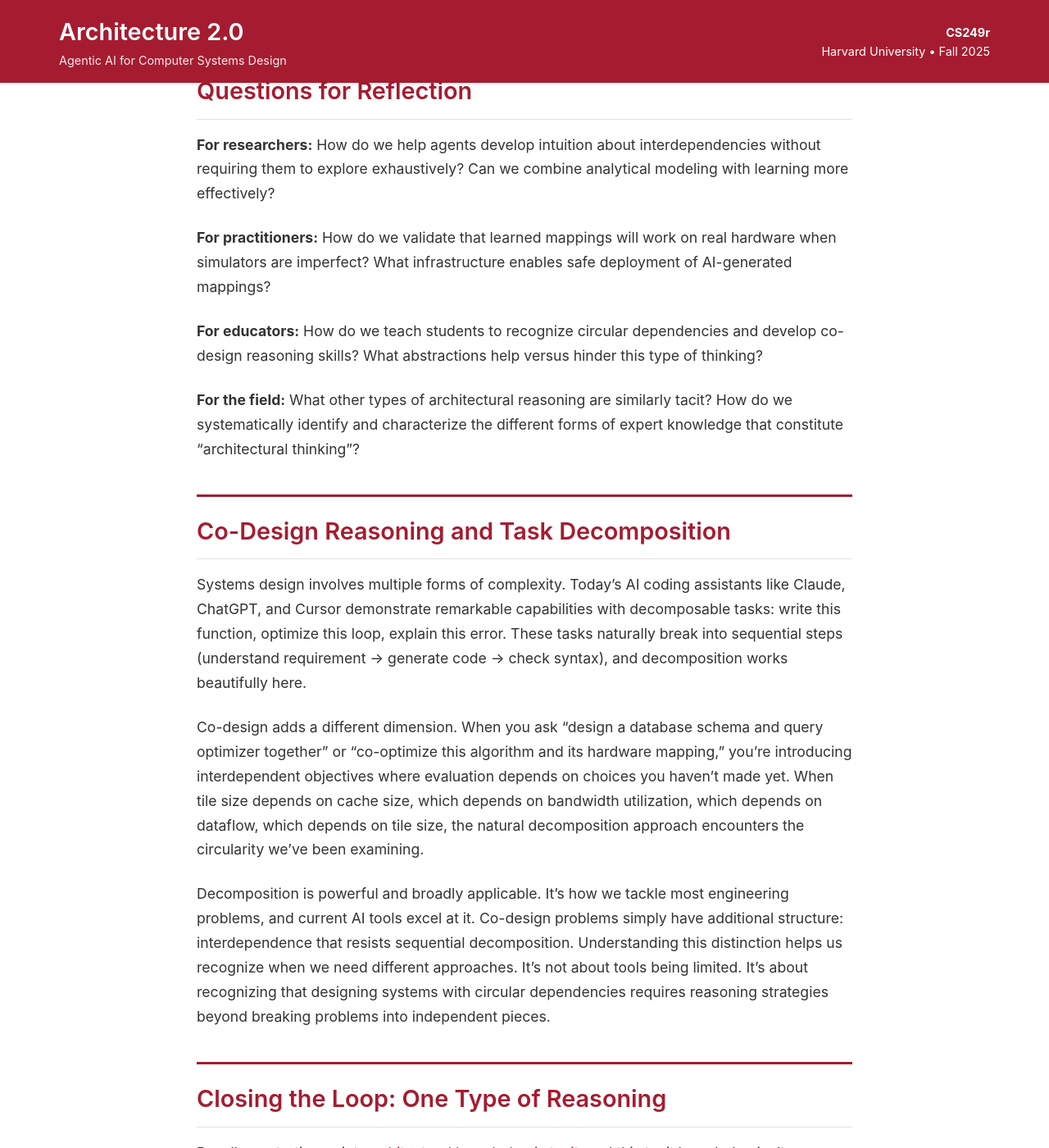
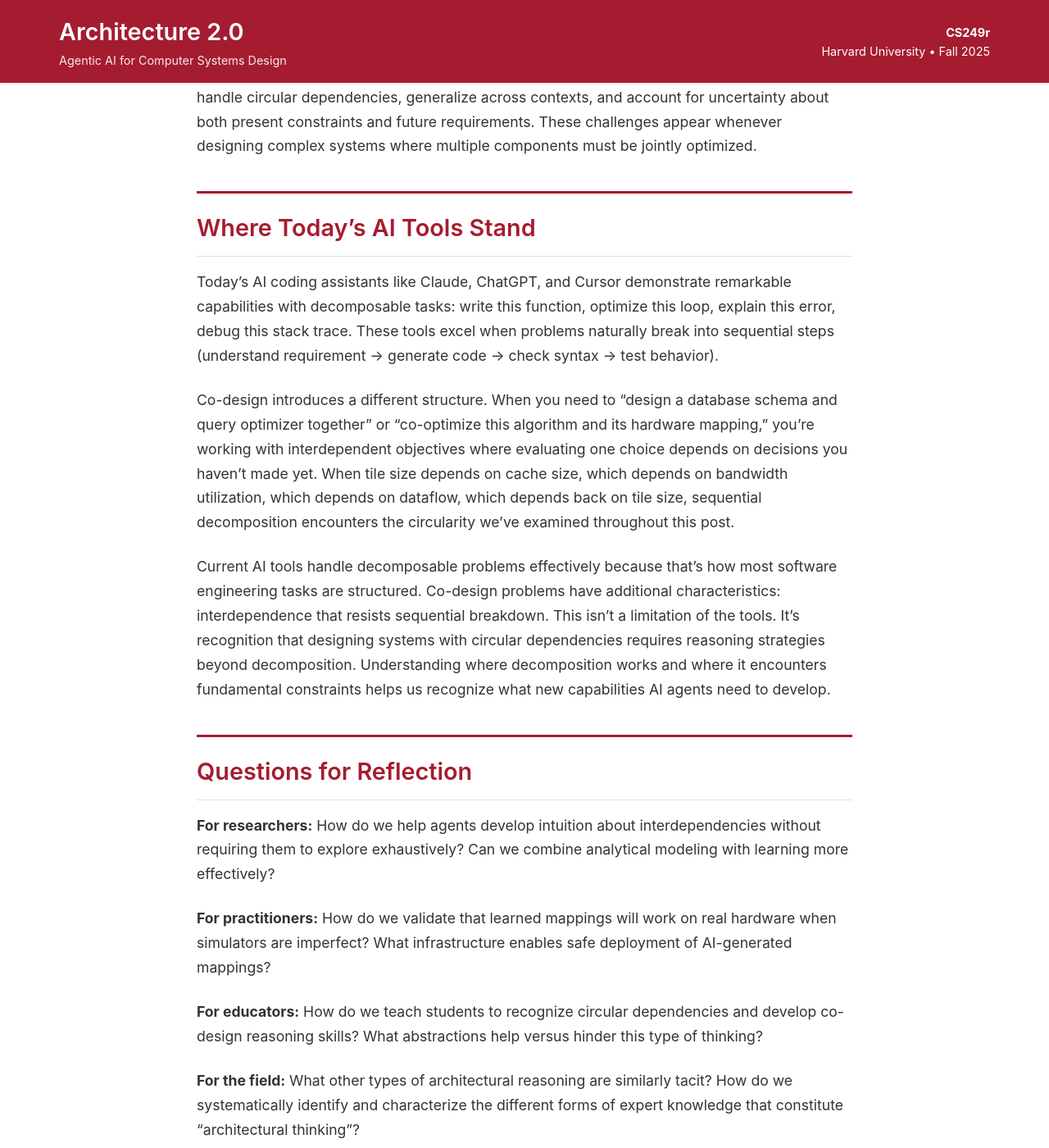
Before and after one commit to harvard-edge/cs249r_fall2025, a Jekyll site: the page built from _posts/2024-10-22-week-8-mapping-codesign.md, in a window 1280 px wide and 1400 px high, scrolled down 16166 px. Shown: the whole window at 82% size. Built offline with Jekyll 4.4.1, drawn with Linux system fonts in a browser that asks for light colours; comment, search, counter and statistics services are not loaded; some of the changed lines change nothing that is shown; some of the changed text lies outside the part shown.

Commit message:
Improve Week 8 blog post: better title, Jenny attribution, reorder sections
- Changed title to 'Can AI Optimize When Everything Depends on Everything?' for better social media appeal
- Enhanced Jenny Huang's attribution throughout production constraints section
- Reordered sections: moved 'Where Today's AI Tools Stand' before 'Questions for Reflection' for better flow
- Reframed discussion of current AI tools to be more observational about capabilities and structural challenges

```diff
--- a/_posts/2024-10-22-week-8-mapping-codesign.md
+++ b/_posts/2024-10-22-week-8-mapping-codesign.md
@@ -1,6 +1,6 @@
 ---
 layout: post
-title: "Week 8: Can AI Navigate Circular Dependencies? The Mapping Challenge"
+title: "Week 8: Can AI Optimize When Everything Depends on Everything? The Mapping Challenge"
 date: 2024-10-22
 author: "Vijay Janapa Reddi and Arya Tschand"
 categories: [architecture, design]
@@ -253,9 +253,11 @@
 
 While DOSA and AutoTVM reveal important aspects of co-design reasoning, production deployment introduces additional complexities. Our guest speaker, industry practitioner Jenny Huang (co-author of DOSA), highlighted challenges that research papers often elide, showing that reasoning about mappings in practice extends far beyond pure performance optimization.
 
+Jenny's insights from working at the intersection of architecture design and practical ML workload deployment reveal several critical dimensions that co-design reasoning must address:
+
 ### The Workload Prediction Problem
 
-You're designing hardware that will tape out in 2-3 years. What workloads will it run?
+As Jenny emphasized, you're designing hardware that will tape out in 2-3 years. What workloads will it run?
 
 In 2017, transformer architectures didn't dominate. By 2024, they're everywhere. Each generation of GPU architecture must bet on future trends. Get it wrong, and your hardware is optimized for workloads that no longer matter.
 
@@ -267,7 +269,7 @@
 
 ### The Programmability Constraint
 
-The best mapping means nothing if developers can't express it.
+Jenny stressed that the best mapping means nothing if developers can't express it.
 
 Remember [Week 5's discussion of the CUDA moat](/blog/2024/10/01/gpu-performance-engineering/)? NVIDIA's dominance isn't just about hardware performance. It's about the software ecosystem that makes that performance accessible.
 
@@ -275,7 +277,7 @@
 
 ### The Validation Challenge
 
-From our class discussion: "How do you validate a new architecture without building it?"
+Jenny highlighted a critical question from our class discussion: "How do you validate a new architecture without building it?"
 
 Simulators like TimeLoop are approximations. They make assumptions. Real hardware has quirks the simulator doesn't capture. This is the simulation-reality gap we've seen throughout the course, but in hardware it's especially costly.
 
@@ -285,9 +287,7 @@
 
 ### The Integration Reality
 
-From our discussion: "Existing systems weren't designed for ML integration."
-
-Even if you have perfect mappings, deploying them requires infrastructure: validation pipelines, rollback mechanisms, monitoring systems. This is why, as we've seen throughout Phase 1 and 2, only organizations with massive infrastructure can deploy these techniques.
+From Jenny's perspective working at Nvidia, even if you have perfect mappings, deploying them requires infrastructure: validation pipelines, rollback mechanisms, monitoring systems. This is why, as we've seen throughout Phase 1 and 2, only organizations with massive infrastructure can deploy these techniques.
 
 
 ## What Mapping Reveals About AI Agent Challenges
@@ -396,6 +396,15 @@
 Co-design reasoning isn't just about finding good solutions to constrained optimization problems. It's about developing new forms of reasoning that combine learning and structure, handle circular dependencies, generalize across contexts, and account for uncertainty about both present constraints and future requirements. These challenges appear whenever designing complex systems where multiple components must be jointly optimized.
 
 
+## Where Today's AI Tools Stand
+
+Today's AI coding assistants like Claude, ChatGPT, and Cursor demonstrate remarkable capabilities with decomposable tasks: write this function, optimize this loop, explain this error, debug this stack trace. These tools excel when problems naturally break into sequential steps (understand requirement → generate code → check syntax → test behavior).
+
+Co-design introduces a different structure. When you need to "design a database schema and query optimizer together" or "co-optimize this algorithm and its hardware mapping," you're working with interdependent objectives where evaluating one choice depends on decisions you haven't made yet. When tile size depends on cache size, which depends on bandwidth utilization, which depends on dataflow, which depends back on tile size, sequential decomposition encounters the circularity we've examined throughout this post.
+
+Current AI tools handle decomposable problems effectively because that's how most software engineering tasks are structured. Co-design problems have additional characteristics: interdependence that resists sequential breakdown. This isn't a limitation of the tools. It's recognition that designing systems with circular dependencies requires reasoning strategies beyond decomposition. Understanding where decomposition works and where it encounters fundamental constraints helps us recognize what new capabilities AI agents need to develop.
+
+
 ## Questions for Reflection
 
 **For researchers:** How do we help agents develop intuition about interdependencies without requiring them to explore exhaustively? Can we combine analytical modeling with learning more effectively?
@@ -405,15 +414,6 @@
 **For educators:** How do we teach students to recognize circular dependencies and develop co-design reasoning skills? What abstractions help versus hinder this type of thinking?
 
 **For the field:** What other types of architectural reasoning are similarly tacit? How do we systematically identify and characterize the different forms of expert knowledge that constitute "architectural thinking"?
-
-
-## Co-Design Reasoning and Task Decomposition
-
-Systems design involves multiple forms of complexity. Today's AI coding assistants like Claude, ChatGPT, and Cursor demonstrate remarkable capabilities with decomposable tasks: write this function, optimize this loop, explain this error. These tasks naturally break into sequential steps (understand requirement → generate code → check syntax), and decomposition works beautifully here.
-
-Co-design adds a different dimension. When you ask "design a database schema and query optimizer together" or "co-optimize this algorithm and its hardware mapping," you're introducing interdependent objectives where evaluation depends on choices you haven't made yet. When tile size depends on cache size, which depends on bandwidth utilization, which depends on dataflow, which depends on tile size, the natural decomposition approach encounters the circularity we've been examining.
-
-Decomposition is powerful and broadly applicable. It's how we tackle most engineering problems, and current AI tools excel at it. Co-design problems simply have additional structure: interdependence that resists sequential decomposition. Understanding this distinction helps us recognize when we need different approaches. It's not about tools being limited. It's about recognizing that designing systems with circular dependencies requires reasoning strategies beyond breaking problems into independent pieces.
 
 
 ## Closing the Loop: One Type of Reasoning
```
